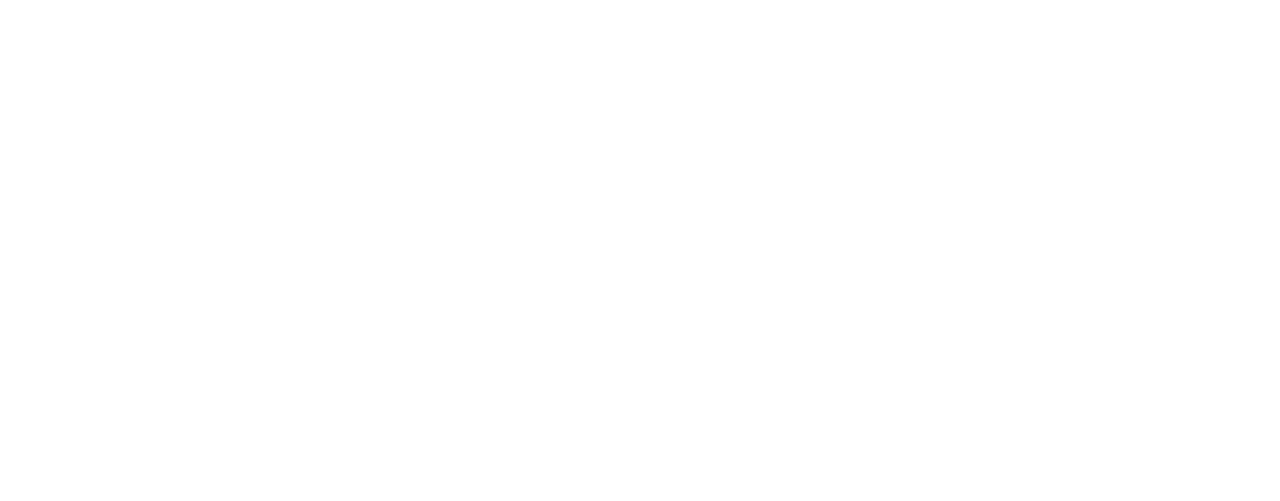
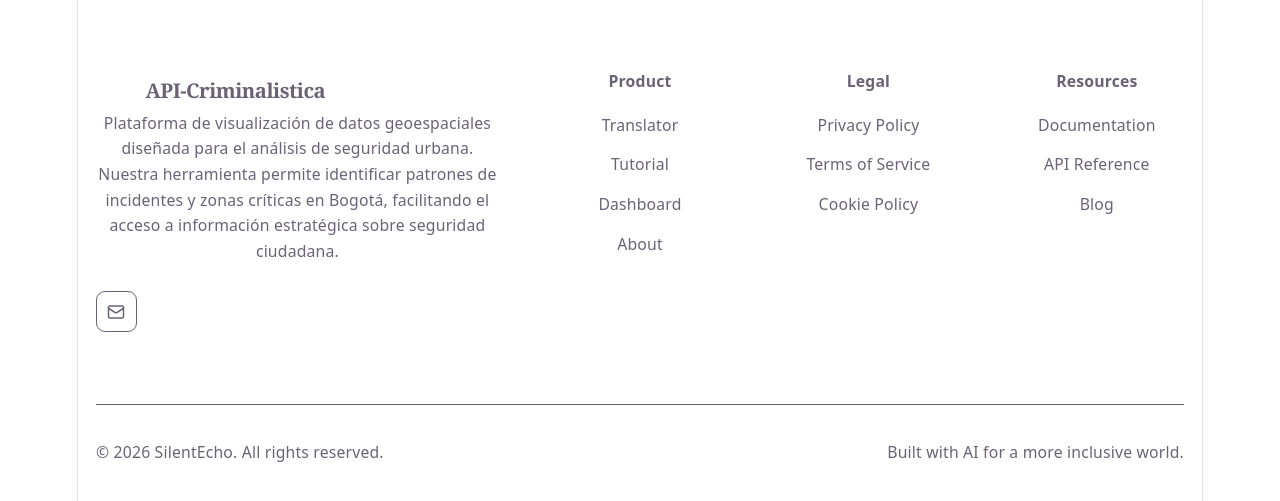
Before and after one commit to API-Criminalistica/Frontend-API-Criminalistica, a React (Vite) app in the folder FrontendCriminalistica/: page / in a window 1280 px wide. Shown: the part 1562-2063 px from the top of the page. Before the commit the page ends 1559 px from the top, so only its background shows below. Built offline with nearby package versions, Linux system fonts and the light colour scheme; no server answers.

Commit message:
Feat: docker y footer componente

```diff
--- a/FrontendCriminalistica/src/App.tsx
+++ b/FrontendCriminalistica/src/App.tsx
@@ -2,10 +2,13 @@
 import { MapView } from './pages/MapView';
 import { Dashboard } from './pages/Dashboard';
 import { NotFound } from './pages/NotFound';
+import { Footer } from './components/common/Footer'; // 1. Descomenta el import
 
 function App() {
   return (
     <Router>
+      {/* Si tuvieras un Navbar, iría aquí arriba */}
+
       <Routes>
         <Route path="/" element={<Dashboard />} />
         <Route path="/mapa" element={<MapView />} />
@@ -13,6 +16,9 @@
         {/* Ruta wildcard SIEMPRE al final */}
         <Route path="*" element={<NotFound />} />
       </Routes>
+
+      {/* 2. Coloca el Footer aquí para que sea persistente en todas las rutas */}
+      <Footer />
     </Router>
   );
 }
--- a/FrontendCriminalistica/src/components/common/Footer.tsx
+++ b/FrontendCriminalistica/src/components/common/Footer.tsx
@@ -0,0 +1,85 @@
+import { Link } from "react-router-dom"
+import { Mail } from "lucide-react"
+
+const footerLinks = {
+  Product: [
+    { label: "Translator", href: "/" },
+    { label: "Tutorial", href: "/" },
+    { label: "Dashboard", href: "/" },
+    { label: "About", href: "/" },
+  ],
+  Legal: [
+    { label: "Privacy Policy", href: "#" },
+    { label: "Terms of Service", href: "#" },
+    { label: "Cookie Policy", href: "#" },
+  ],
+  Resources: [
+    { label: "Documentation", href: "#" },
+    { label: "API Reference", href: "#" },
+    { label: "Blog", href: "#" },
+  ],
+}
+
+export function Footer() {
+  return (
+    <footer className="border-t border-border bg-muted/30" role="contentinfo">
+      <div className="mx-auto max-w-7xl px-4 py-16">
+        <div className="grid gap-12 md:grid-cols-2 lg:grid-cols-5">
+
+          {/* Brand column */}
+          <div className="lg:col-span-2">
+            <Link to="/" className="flex items-center gap-2" aria-label="SilentEcho home">
+              <div className="flex size-9 items-center justify-center rounded-xl bg-primary">
+              </div>
+              <span className="text-lg font-bold tracking-tight text-foreground font-serif">
+                API-Criminalistica
+              </span>
+            </Link>
+
+            <p className="mt-4 max-w-sm text-sm leading-relaxed text-muted-foreground">
+              Plataforma de visualización de datos geoespaciales diseñada para el análisis de seguridad urbana. Nuestra herramienta permite identificar patrones de incidentes y zonas críticas en Bogotá, facilitando el acceso a información estratégica sobre seguridad ciudadana.
+            </p>
+
+            <div className="mt-6 flex items-center gap-3">
+              <a
+                href="mailto:hello@silentecho.ai"
+                className="flex size-9 items-center justify-center rounded-lg border border-border bg-background text-muted-foreground transition-colors hover:bg-accent hover:text-foreground"
+                aria-label="Email"
+              >
+                <Mail className="size-4" />
+              </a>
+            </div>
+          </div>
+
+          {/* Link columns */}
+          {Object.entries(footerLinks).map(([title, links]) => (
+            <div key={title}>
+              <h3 className="text-sm font-semibold text-foreground">{title}</h3>
+              <ul className="mt-4 flex flex-col gap-3" role="list">
+                {links.map((link) => (
+                  <li key={link.label}>
+                    <Link
+                      to={link.href}
+                      className="text-sm text-muted-foreground transition-colors hover:text-foreground"
+                    >
+                      {link.label}
+                    </Link>
+                  </li>
+                ))}
+              </ul>
+            </div>
+          ))}
+        </div>
+
+        <div className="mt-16 flex flex-col items-center justify-between gap-4 border-t border-border pt-8 md:flex-row">
+          <p className="text-sm text-muted-foreground">
+            &copy; {new Date().getFullYear()} SilentEcho. All rights reserved.
+          </p>
+          <p className="text-sm text-muted-foreground">
+            Built with AI for a more inclusive world.
+          </p>
+        </div>
+      </div>
+    </footer>
+  )
+}
```
Also changed, not shown: 2 other files (tests, documents, lock files or other folders).
